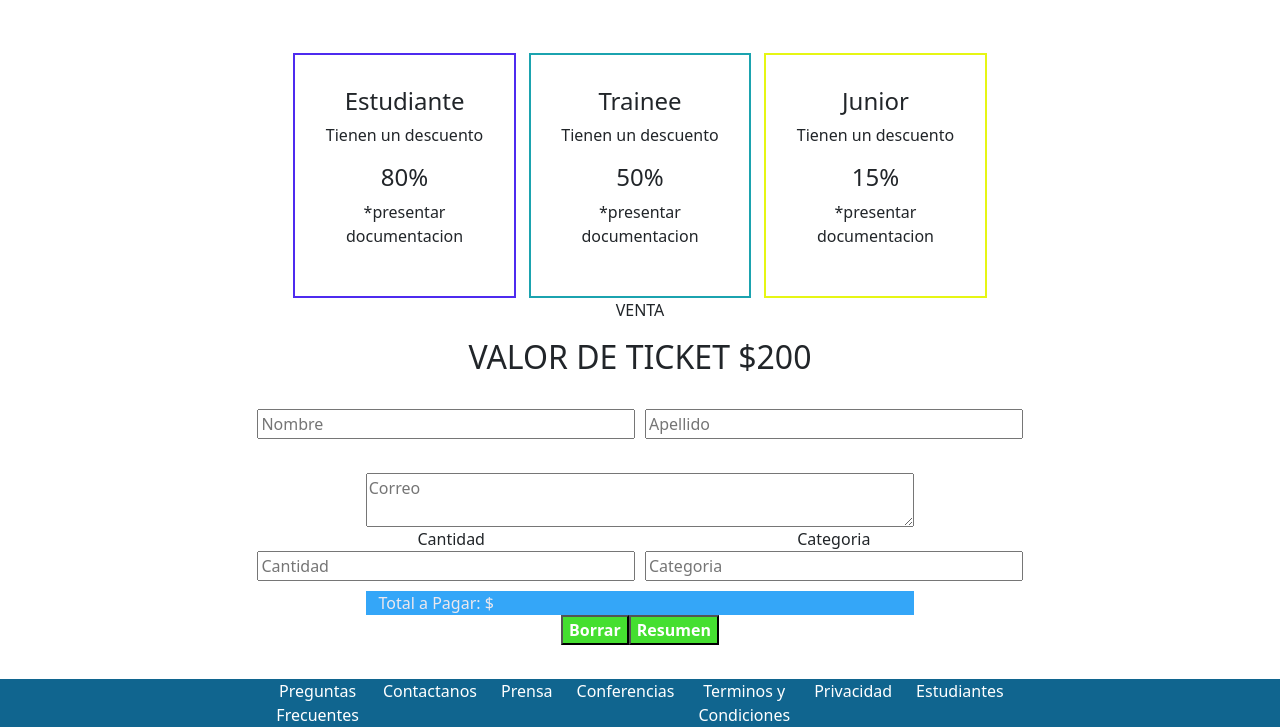
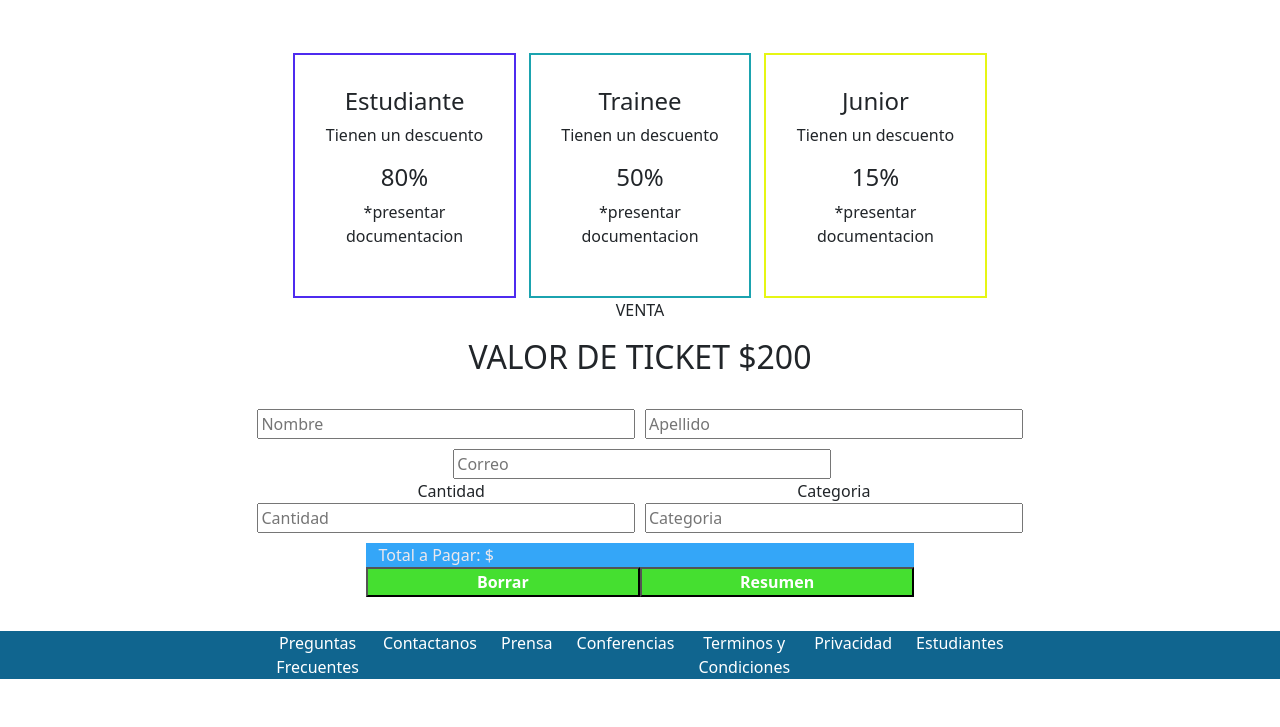
Before and after one commit to brisabedmf/proyectoFront-JS-CAC, a plain HTML site: page index.html in a window 1280 px wide. Shown: the part 2317-3044 px from the top of the page. After the commit the page ends 2996 px from the top, so only its background shows below. Drawn offline with nearby package versions, Linux system fonts and the light colour scheme.

Commit message:
Algunos ajustes del nuevo formulario

```diff
--- a/assets/styles.css
+++ b/assets/styles.css
@@ -225,7 +225,7 @@ textarea {
     margin-bottom: 10px;
 }
 
-input[type="text"],input[type="number"] {
+input[type="text"],input[type="number"],#borrar,#resumen {
     width: 29.5vw;
 }
 
--- a/index.html
+++ b/index.html
@@ -250,10 +250,11 @@
 
                 <div>
                     <label for="correo"></label>
-                    <textarea id="correo" name="correo" placeholder="Correo"></textarea>
+                    <input type="text" id="correo" name="correo" placeholder="Correo" required>
                 </div>
 
                 <div class="dos-elementos-form">
+
                     <div>
                         <label for="cantidad">Cantidad</label>
                         <input type="number" id="cantidad" name="cantidad" placeholder="Cantidad" required>
@@ -269,14 +270,8 @@
                 <div id="resultado">Total a Pagar: $</div>
 
                 <div class="dos-elementos-form">
-                    <div>
-                        <button class="boton-enviar">Borrar</button>
-                    </div>
-
-                    <div>
-                        <button id="resumen" class="boton-enviar">Resumen</button>
-                    </div>
-
+                    <button id="borrar" class="boton-enviar">Borrar</button>
+                    <button id="resumen" class="boton-enviar">Resumen</button>
                 </div>
 
             </form>
```
